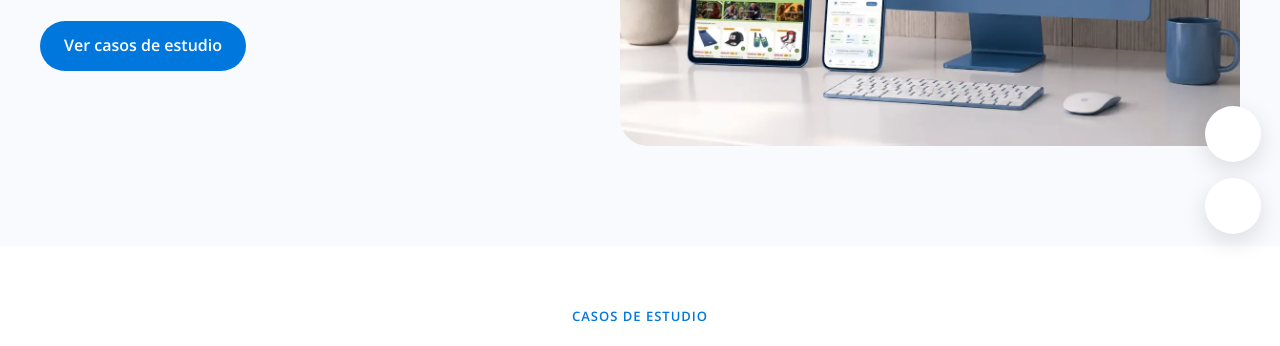
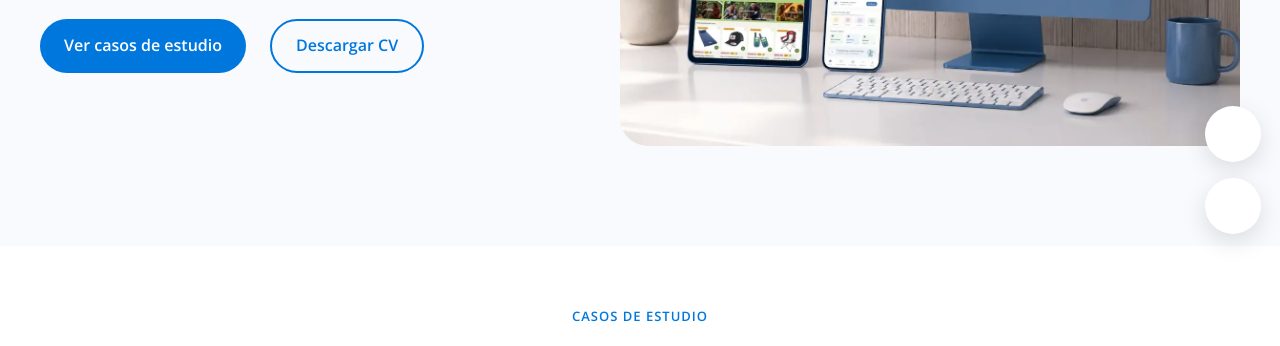
Before and after one commit to dgppstudio/dgppstudio.github.io, a plain HTML site: page index.html in a window 1280 px wide. Shown: the part 454-800 px from the top of the page. Drawn offline with nearby package versions, Linux system fonts and the light colour scheme; some icons are missing.

Commit message:
Agrega botón de descarga de CV en Hero y Contacto

```diff
--- a/css/home.css
+++ b/css/home.css
@@ -30,6 +30,11 @@
 
 .card--identity .card-media img {
     max-width: 260px;
+}
+
+.wireframe-links {
+    justify-content: flex-start;
+    gap: var(--space-md);
 }
 
 /* SECCIÓN SOBRE MÍ (#sobre-mi) */
--- a/index.html
+++ b/index.html
@@ -42,7 +42,10 @@
       <div class="case-content">
         <h1>Diseño de interfaces y sistemas digitales</h1>
         <p>Estrategia, tecnología y experiencia para transformar problemas complejos en soluciones claras y escalables.</p>
+        <div class="cluster wireframe-links">
         <a href="#casos" class="button button--primary">Ver casos de estudio</a>
+        <a href="assets/docs/cv-jose-vazquez.pdf" class="button button--secondary" target="_blank" rel="noopener noreferrer">Descargar CV</a>
+        </div>
       </div>
       <div class="case-media">
         <img src="assets/img/officeUX.webp" alt="DGPP Studio workspace">
@@ -204,6 +207,7 @@
     <div class="cluster contact-links">
       <a href="mailto:dgppstudio@gmail.com"><i class="ph ph-envelope-simple" aria-hidden="true"></i>dgppstudio@gmail.com</a>
       <a href="https://www.linkedin.com/in/dgppstudio/" target="_blank" rel="noopener"><i class="ph ph-linkedin-logo" aria-hidden="true"></i>LinkedIn</a>
+      <a href="assets/docs/cv-jose-vazquez.pdf" target="_blank" rel="noopener noreferrer"><i class="ph ph-download-simple" aria-hidden="true"></i>Descargar CV</a>
     </div>
   </div>
 </section>
```
Also changed, not shown: 1 other file.
